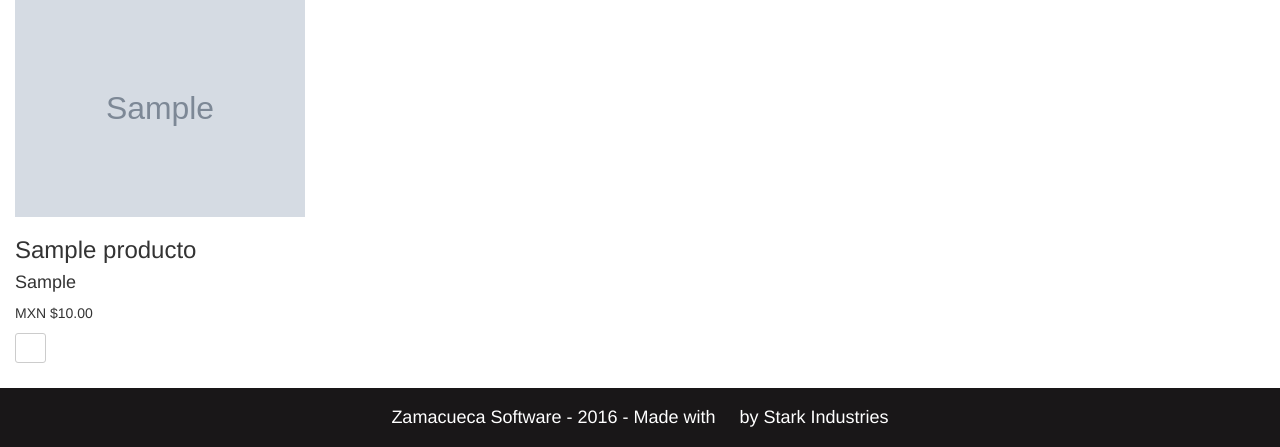
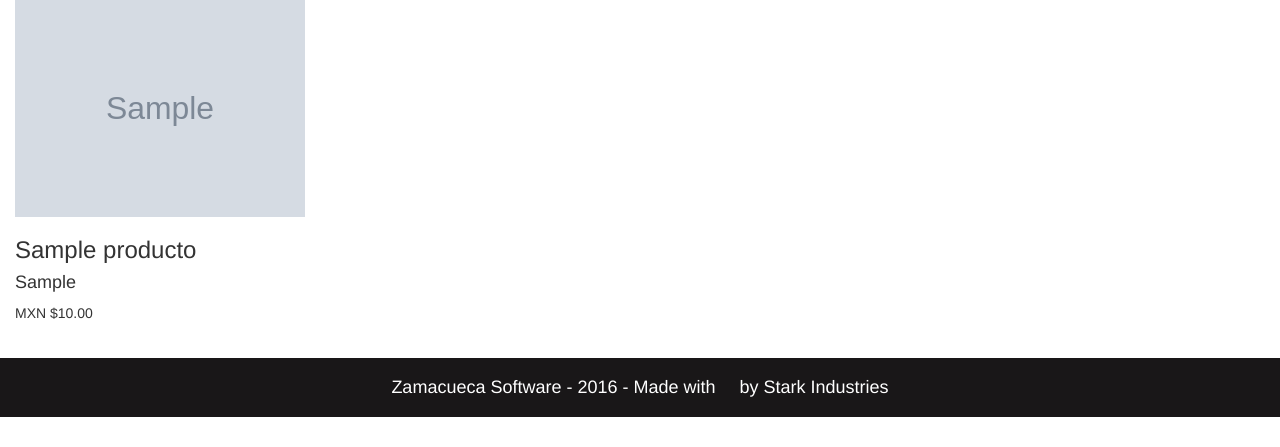
Before and after one commit to victorhugojmz/barbershop, a Django app: page /productos/ in a window 1280 px wide. Shown: the part 553-1000 px from the top of the page. After the commit the page ends 970 px from the top, so only its background shows below. Run offline with Django 3.2, Linux system fonts and the light colour scheme; tables that the repository leaves empty hold one stand-in row (values such as "Sample post"); grey boxes marked "Sample" are stand-in pictures; some libraries are stand-ins or nearby versions; some web fonts are replaced.

Commit message:
Upgrading the template

```diff
--- a/productos/templates/productos/productos.template.html
+++ b/productos/templates/productos/productos.template.html
@@ -15,25 +15,6 @@
                         <h4>{{ producto.marca_producto }}</h4>
                         <p>MXN ${{ producto.precio_unitario_producto }}.00</p>
 
-                        {% if  user.is_authenticated %}
-                                <p class="btn btn-default btn-sm">
-                                    <span>Actualizar</span>
-                                 </p>
-                                 <form action="{% url 'productos:delete' producto.id %}" method="POST" style="display: inline;" >
-                                        {% csrf_token %}
-                                        <input type="hidden" name="producto_id" value="{{ producto.id }}">
-                                        <button class="btn btn-default btn-sm">
-                                            <span class="glyphicon glyphicon-trash"></span>
-                                        </button>
-                                 </form>
-
-
-                        {% endif %}
-
-                        <p class="btn btn-default btn-sm">
-                            <a  href="{% url 'productos:detail' producto.id %}"><span class="glyphicon glyphicon-eye-open"></span></a>
-                        </p>
-
                     </div>
                 {% endfor %}
             </div>
```
